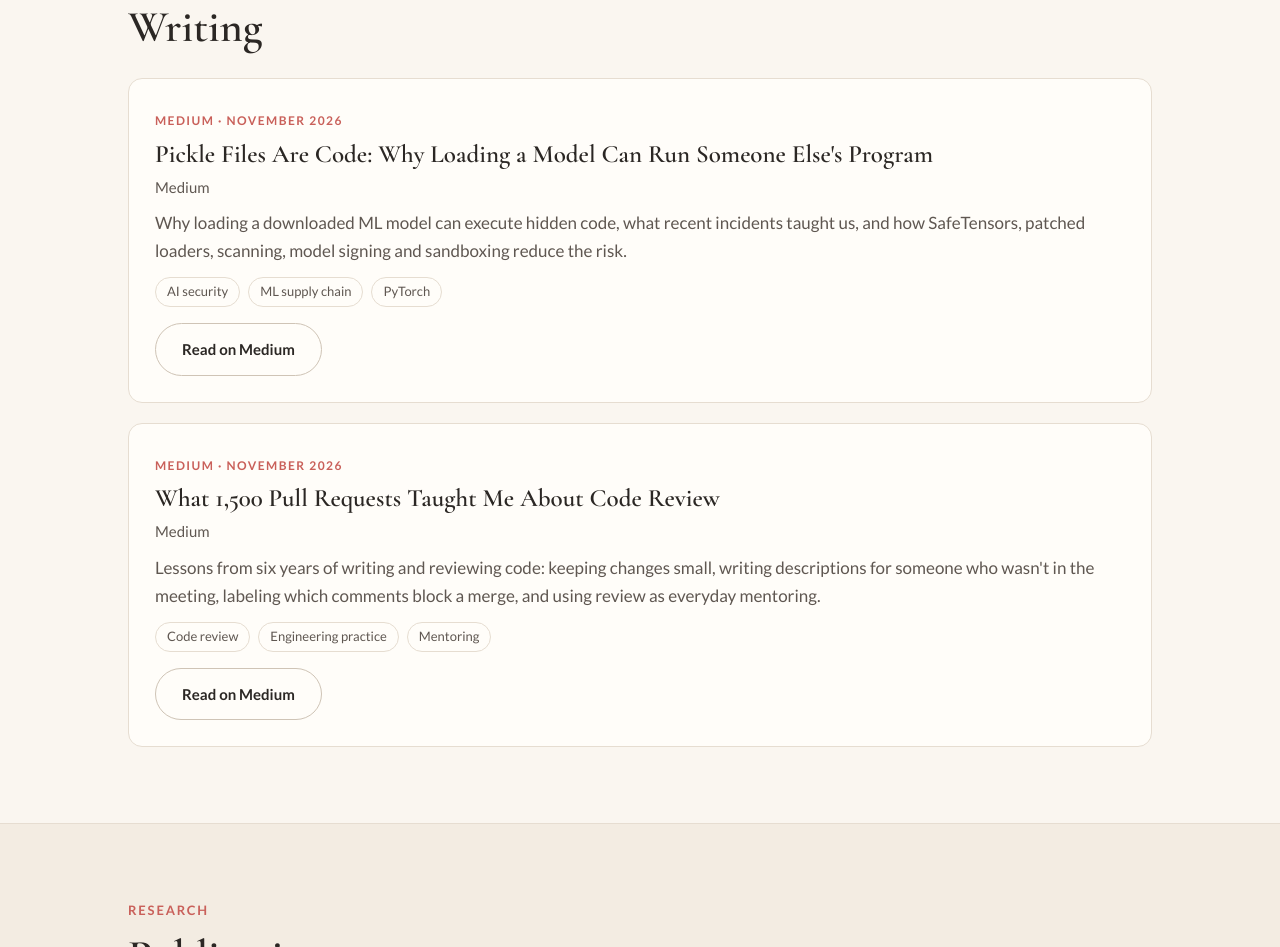
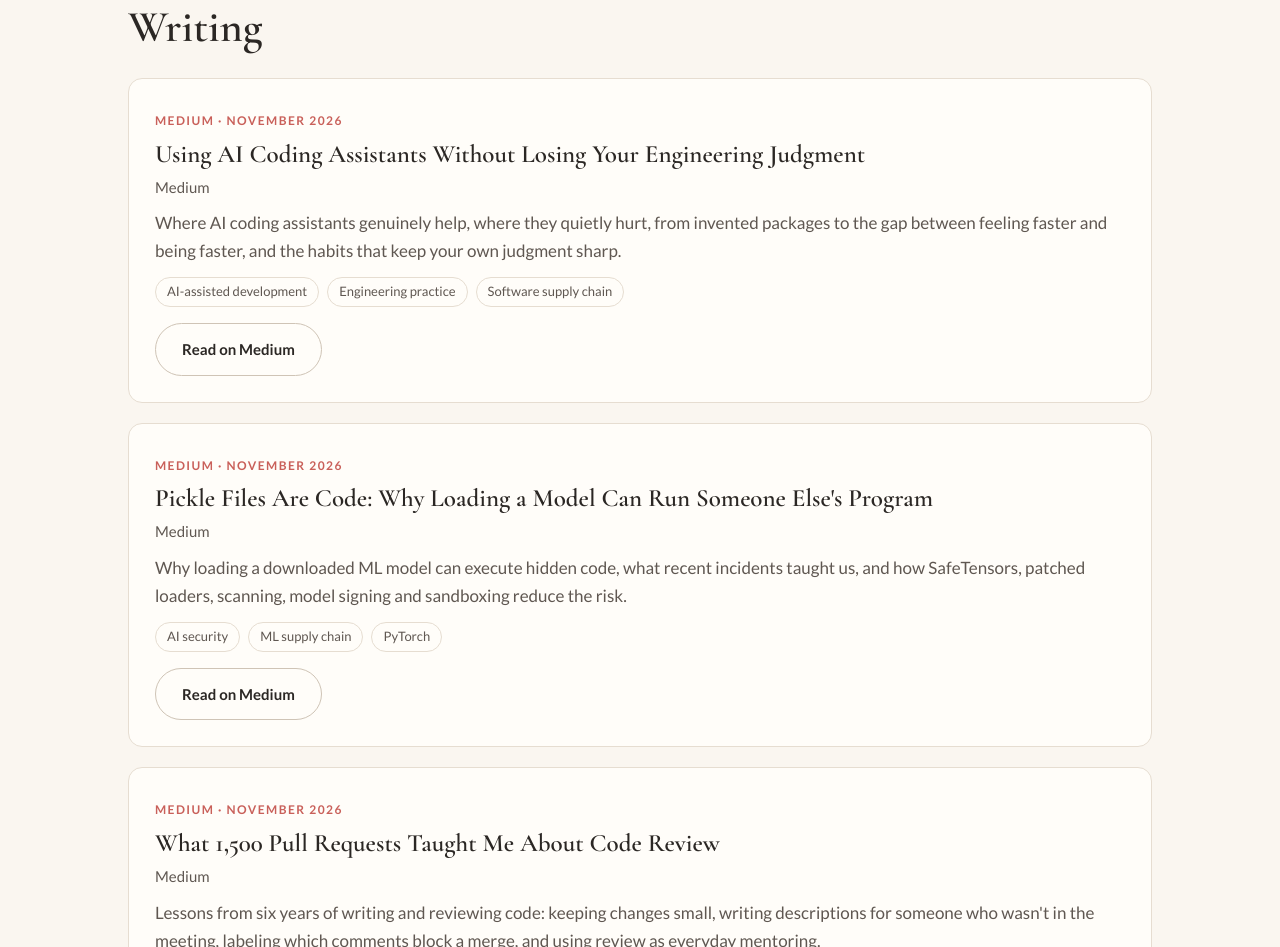
Before and after one commit to shirleydsouza/shirleydsouza.github.io, a plain HTML site: page index.html in a window 1280 px wide. Shown: the part 3325-4272 px from the top of the page. Drawn offline with nearby package versions, Linux system fonts and the light colour scheme.

Commit message:
Add AI coding assistants article to Technical Blog

```diff
--- a/index.html
+++ b/index.html
@@ -256,6 +256,14 @@
       <div class="items">
         <article class="item">
           <span class="label">Medium · November 2026</span>
+          <h3>Using AI Coding Assistants Without Losing Your Engineering Judgment</h3>
+          <div class="venue">Medium</div>
+          <p>Where AI coding assistants genuinely help, where they quietly hurt, from invented packages to the gap between feeling faster and being faster, and the habits that keep your own judgment sharp.</p>
+          <div class="tags"><span class="tag">AI-assisted development</span><span class="tag">Engineering practice</span><span class="tag">Software supply chain</span></div>
+          <p style="margin:16px 0 0"><a class="btn btn-ghost" href="https://medium.com/@dsouzashirleys/using-ai-coding-assistants-without-losing-your-engineering-judgment-1186d68a76b6" target="_blank" rel="noopener">Read on Medium</a></p>
+        </article>
+        <article class="item">
+          <span class="label">Medium · November 2026</span>
           <h3>Pickle Files Are Code: Why Loading a Model Can Run Someone Else's Program</h3>
           <div class="venue">Medium</div>
           <p>Why loading a downloaded ML model can execute hidden code, what recent incidents taught us, and how SafeTensors, patched loaders, scanning, model signing and sandboxing reduce the risk.</p>
```
